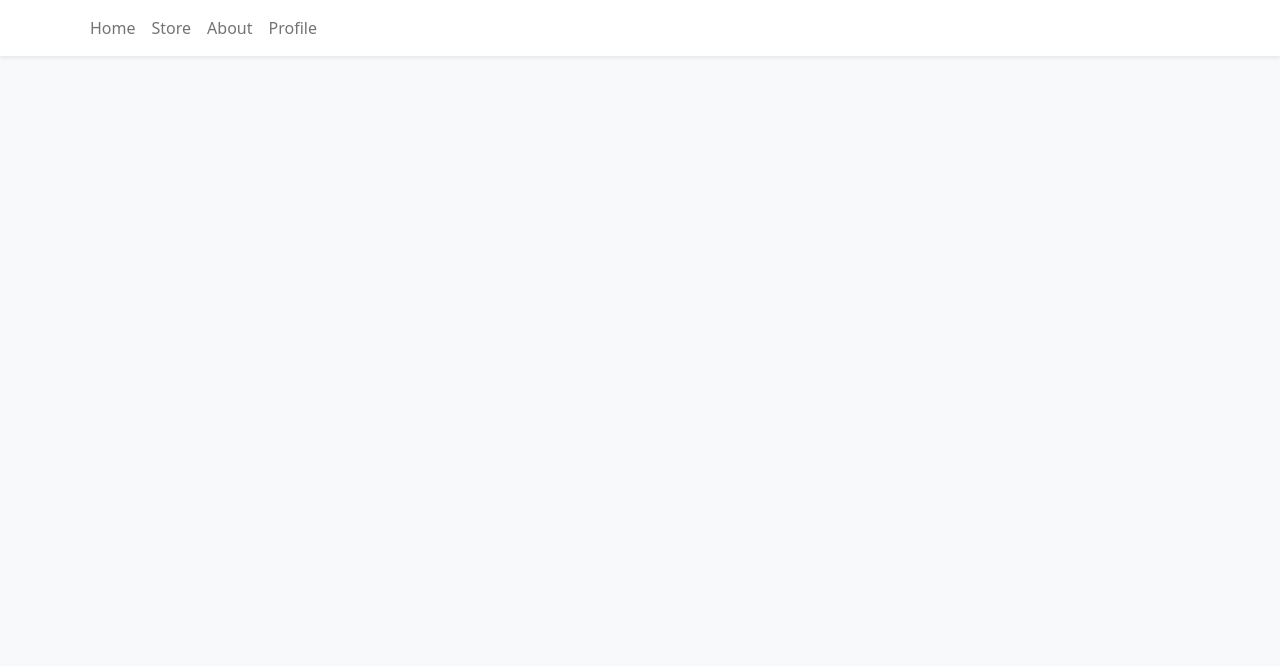
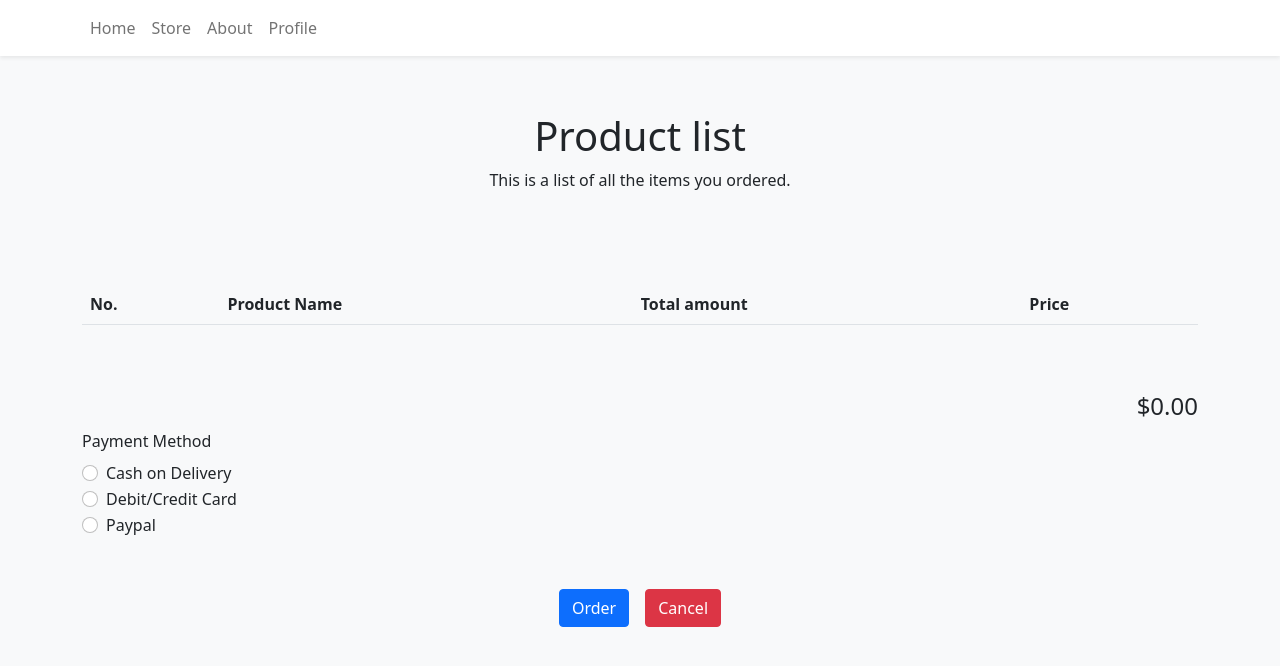
Before and after one commit to Nagalin-Punyakalin/CS266, a React (Vite) app in the folder frontend/: page /buy-product in a window 1280 px wide. Shown: the top 666 px of the page. Built offline with nearby package versions, Linux system fonts and the light colour scheme.

Commit message:
connect buy product page to useContext

```diff
--- a/frontend/src/App.tsx
+++ b/frontend/src/App.tsx
@@ -3,7 +3,7 @@ import { Container } from "react-bootstrap"
 import { Home } from "./pages/Home"
 import { Store } from "./pages/Store"
 import { About } from "./pages/About"
-import { Buyproduct } from "./pages/Buyproduct"
+import { BuyProduct } from "./pages/Buyproduct"
 import { AddCustomerInfo } from "./pages/AddCustomerInfo"
 import { Navbar } from "./components/Navbar"
 import { ShoppingCartProvider } from "./context/ShoppingCartContext"
@@ -17,7 +17,7 @@ function App() {
           <Route path="/" element={<Home />} />
           <Route path="/store" element={<Store />} />
           <Route path="/about" element={<About />} />
-          <Route path="/buyproduct" element={<Buyproduct />} />
+          <Route path="/buy-product" element={<BuyProduct />} />
           <Route path="/addcustomerinfo" element={<AddCustomerInfo/>} />
         </Routes>
       </Container>
--- a/frontend/src/components/ProductCon.tsx
+++ b/frontend/src/components/ProductCon.tsx
@@ -1,7 +1,13 @@
 import React from 'react';
 import { Button, Image, Table, Form } from 'react-bootstrap';
+import { useShoppingCart } from '../context/ShoppingCartContext';
+import { formatCurrency } from '../utilities/formatCurrency';
+export default function ProductCon() {
+  const {
+    cartItems,
+    getItemQuantity
+  } = useShoppingCart()
 
-export default function ProductCon() {
   const centerContentStyle: React.CSSProperties = {
     display: 'flex',
     flexDirection: 'column',
@@ -41,18 +47,29 @@ export default function ProductCon() {
             </tr>
           </thead>
           <tbody>
-            <tr>
-              <td><Image src="holder.js/171x180" rounded /></td>
-              <td>Product #1</td>
-              <th>1</th>
-              <td>$9,999.00</td>
-            </tr>
+            {
+              cartItems.map((currItems,index)=>(
+                <tr>
+                <td>{++index}</td>
+                <td>{currItems.name}</td>
+                <th>{getItemQuantity(currItems.id)}</th>
+                <td>{formatCurrency(currItems.price)}</td>
+              </tr>
+              ))
+            }
+
+
           </tbody>
         </Table>
       </div>
 
       <div className="Total" style={rightAlignedStyle}>
-        <h4>Total $9,999.00</h4>
+        <h4>{formatCurrency(
+          cartItems.reduce((total,cartItem)=>{
+           const item = cartItems.find(i => i.id === cartItem.id)
+           return total + (item?.price || 0) * cartItem.quantity
+        },0))}
+        </h4>
       </div>
 
       <div className="Paymethod" style={Paymethod}>
--- a/frontend/src/pages/Buyproduct.tsx
+++ b/frontend/src/pages/Buyproduct.tsx
@@ -1,7 +1,7 @@
 import ProductCon from '../components/ProductCon';
 
 
-export function Buyproduct() {
+export function BuyProduct() {
   return (
   <>
     <ProductCon />
```
